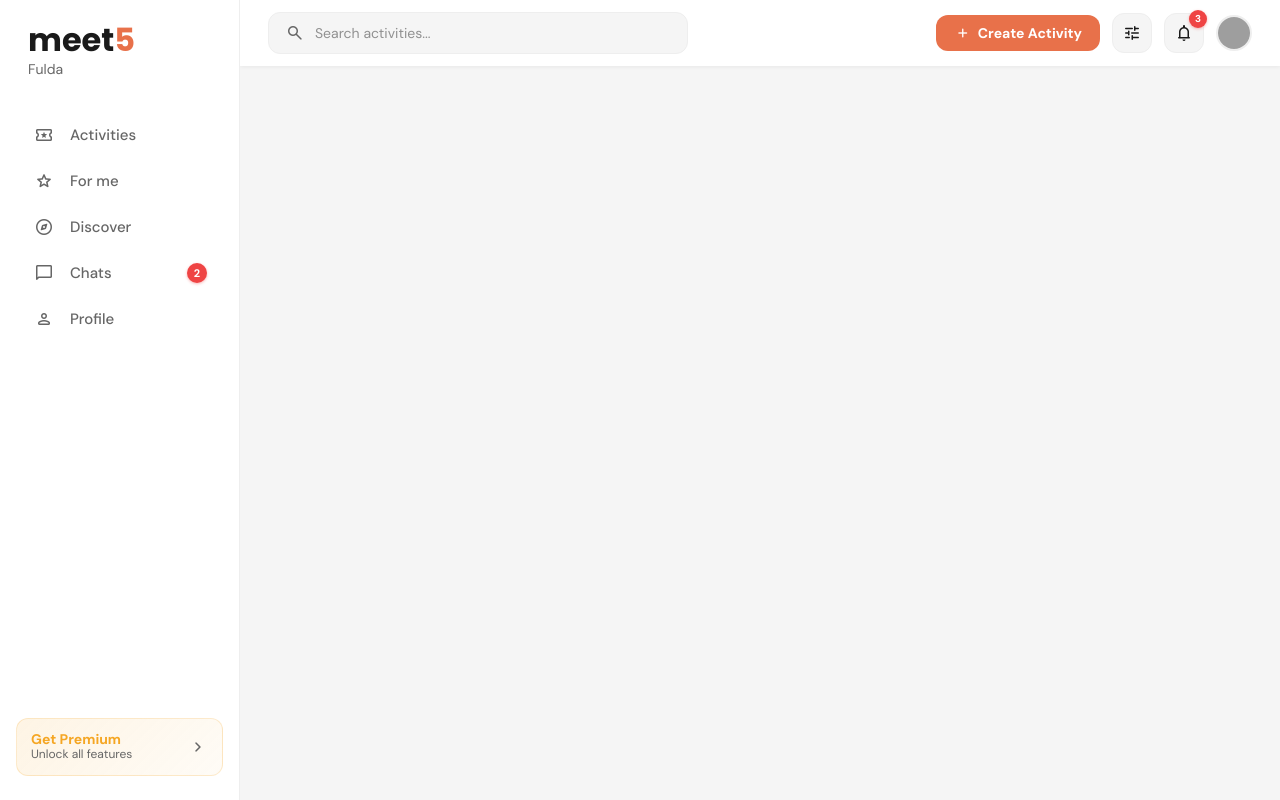
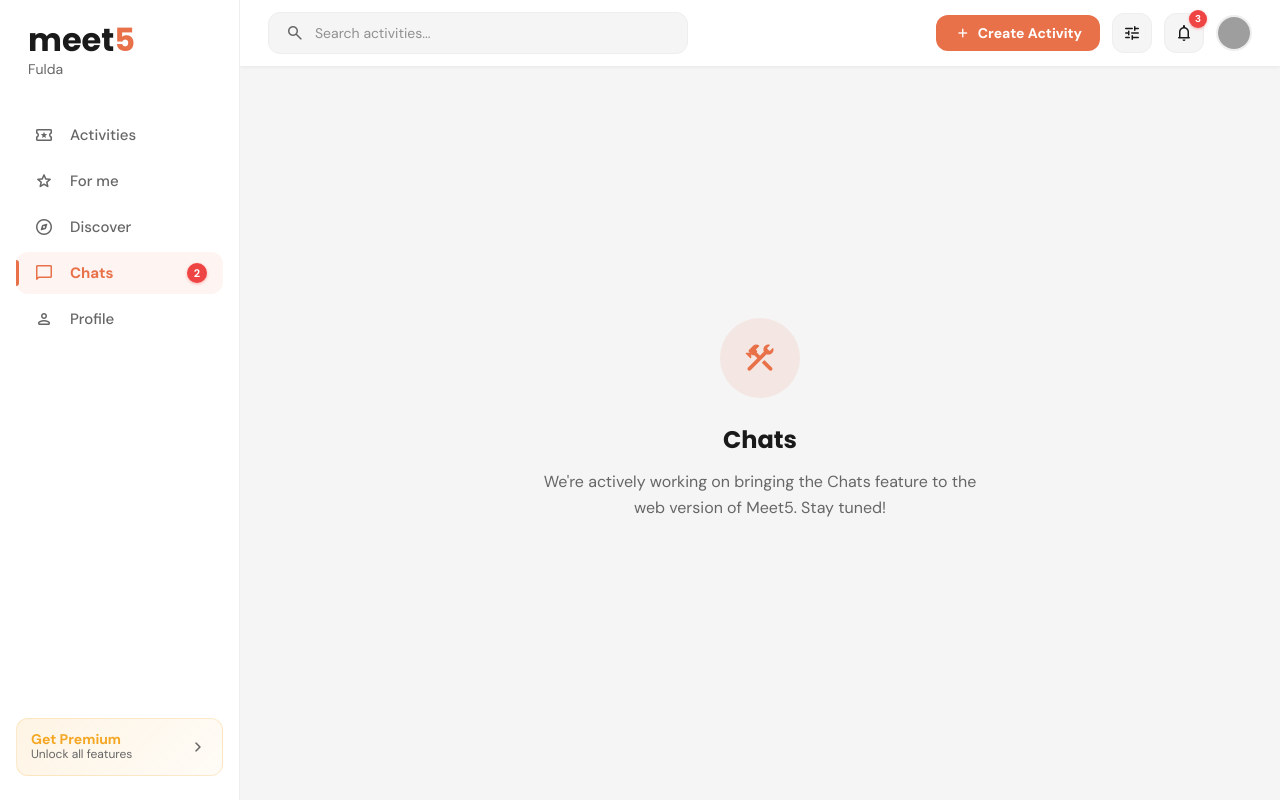
Before and after one commit to nirajan-khatri/meet5-web-trial, an Angular app: page /chats in a window 1280 px wide. Before the commit this address led to /activities. Built offline with nearby package versions, Linux system fonts and the light colour scheme; grey boxes are pictures that could not be loaded.

Commit message:
feat: build placeholder pages

```diff
--- a/src/app/app.routes.ts
+++ b/src/app/app.routes.ts
@@ -16,6 +16,30 @@
         path: 'users',
         loadChildren: () => import('@features/users/users.routes').then((m) => m.USERS_ROUTES),
       },
+      {
+        path: 'for-me',
+        loadComponent: () =>
+          import('@shared/layout/placeholder-page/placeholder-page').then((m) => m.PlaceholderPage),
+        data: { pageName: 'For me' },
+      },
+      {
+        path: 'discover',
+        loadComponent: () =>
+          import('@shared/layout/placeholder-page/placeholder-page').then((m) => m.PlaceholderPage),
+        data: { pageName: 'Discover' },
+      },
+      {
+        path: 'chats',
+        loadComponent: () =>
+          import('@shared/layout/placeholder-page/placeholder-page').then((m) => m.PlaceholderPage),
+        data: { pageName: 'Chats' },
+      },
+      {
+        path: 'profile',
+        loadComponent: () =>
+          import('@shared/layout/placeholder-page/placeholder-page').then((m) => m.PlaceholderPage),
+        data: { pageName: 'Profile' },
+      },
     ],
   },
   { path: '**', redirectTo: 'activities' },
--- a/src/app/shared/layout/index.ts
+++ b/src/app/shared/layout/index.ts
@@ -1,2 +1,3 @@
 export { MainLayout } from './main-layout/main-layout';
 export { Sidebar } from './sidebar/sidebar';
+export { PlaceholderPage } from './placeholder-page/placeholder-page';
--- /dev/null
+++ b/src/app/shared/layout/placeholder-page/placeholder-page.html
@@ -0,0 +1,12 @@
+<div class="placeholder-container">
+  <div class="content">
+    <div class="icon-wrapper">
+      <span class="mat-icon">construction</span>
+    </div>
+    <h2>{{ pageName() }}</h2>
+    <p>
+      We're actively working on bringing the {{ pageName() }} feature to the web version of Meet5.
+      Stay tuned!
+    </p>
+  </div>
+</div>
--- /dev/null
+++ b/src/app/shared/layout/placeholder-page/placeholder-page.scss
@@ -0,0 +1,46 @@
+.placeholder-container {
+  display: flex;
+  align-items: center;
+  justify-content: center;
+  height: 100%;
+  min-height: calc(100vh - 120px);
+  width: 100%;
+  padding: 24px;
+}
+
+.content {
+  text-align: center;
+  max-width: 440px;
+  display: flex;
+  flex-direction: column;
+  align-items: center;
+
+  .icon-wrapper {
+    width: 80px;
+    height: 80px;
+    background-color: rgba(232, 113, 74, 0.1);
+    border-radius: 50%;
+    display: flex;
+    align-items: center;
+    justify-content: center;
+    margin-bottom: 24px;
+    color: var(--color-primary);
+
+    .mat-icon {
+      font-size: 36px;
+      line-height: 1;
+    }
+  }
+
+  h2 {
+    font-size: 24px;
+    color: var(--color-text-primary);
+    margin-bottom: 12px;
+  }
+
+  p {
+    color: var(--color-text-secondary);
+    line-height: 1.6;
+    margin-bottom: 0;
+  }
+}
--- /dev/null
+++ b/src/app/shared/layout/placeholder-page/placeholder-page.ts
@@ -0,0 +1,19 @@
+import { ChangeDetectionStrategy, Component, inject } from '@angular/core';
+import { ActivatedRoute } from '@angular/router';
+import { toSignal } from '@angular/core/rxjs-interop';
+import { map } from 'rxjs';
+
+@Component({
+  selector: 'app-placeholder-page',
+  changeDetection: ChangeDetectionStrategy.OnPush,
+  templateUrl: './placeholder-page.html',
+  styleUrl: './placeholder-page.scss',
+})
+export class PlaceholderPage {
+  private readonly route = inject(ActivatedRoute);
+
+  readonly pageName = toSignal(
+    this.route.data.pipe(map((d) => (d['pageName'] as string) ?? 'Coming Soon')),
+    { initialValue: 'Coming Soon' },
+  );
+}
```
Also changed, not shown: 1 other file (tests, documents, lock files or other folders).
